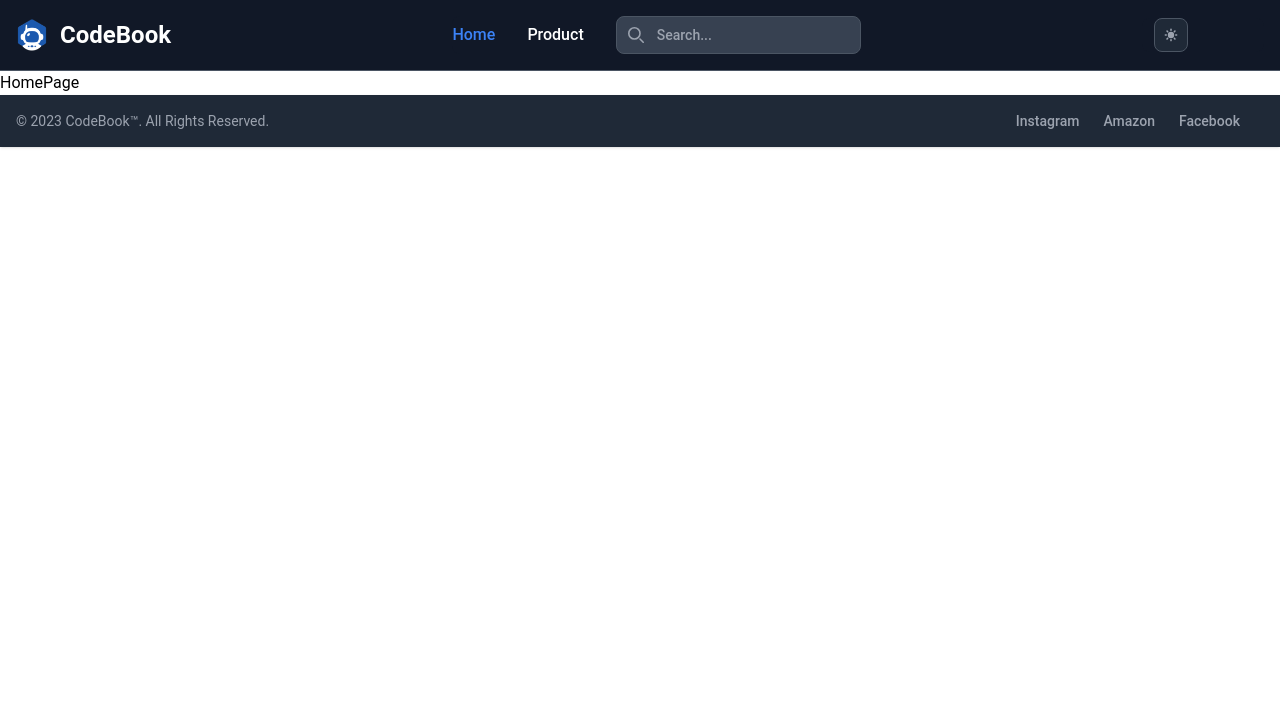
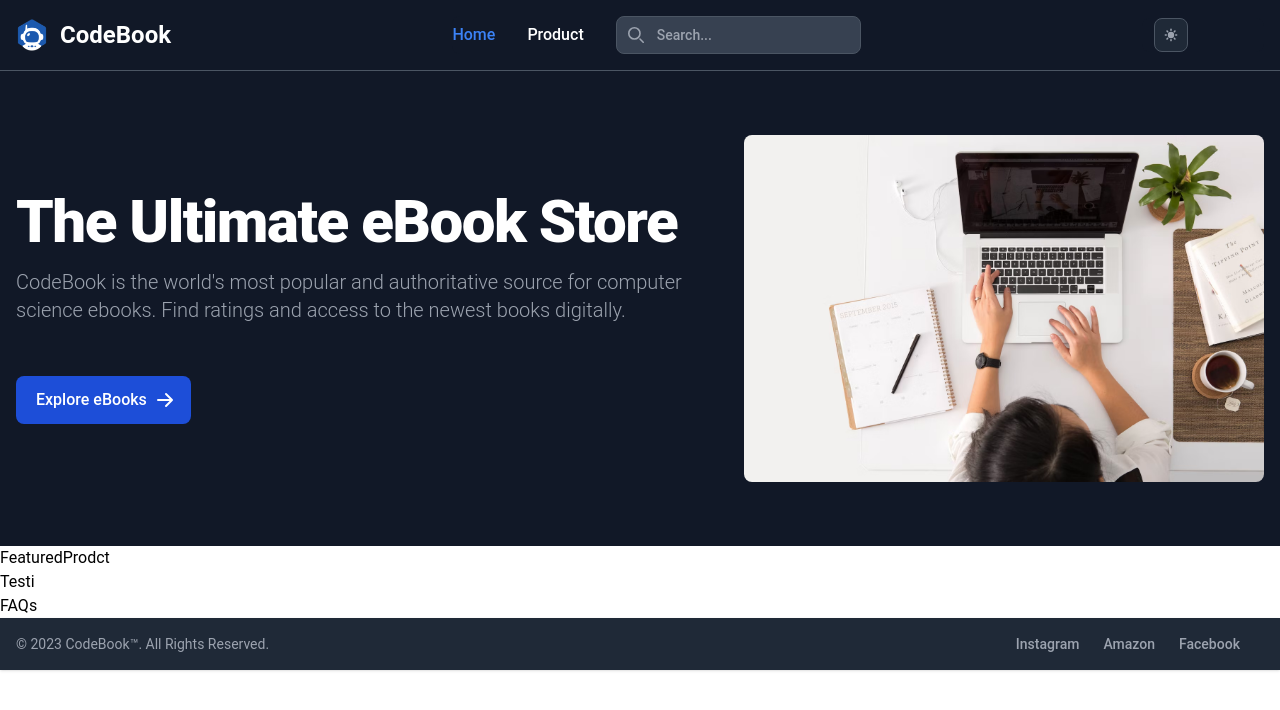
Before and after one commit to ariframaps/codebook, a React (Create React App) app: page / in a window 1280 px wide. Shown: the top 710 px of the page. Built offline with nearby package versions, Linux system fonts and the light colour scheme.

Commit message:
homepage section hero

```diff
--- a/src/output.css
+++ b/src/output.css
@@ -624,6 +624,38 @@ video {
   margin-inline-end: 1rem;
 }
 
+.-mr-1 {
+  margin-right: -0.25rem;
+}
+
+.mb-4 {
+  margin-bottom: 1rem;
+}
+
+.mb-6 {
+  margin-bottom: 1.5rem;
+}
+
+.ml-2 {
+  margin-left: 0.5rem;
+}
+
+.mr-3 {
+  margin-right: 0.75rem;
+}
+
+.mr-auto {
+  margin-right: auto;
+}
+
+.mr-5 {
+  margin-right: 1.25rem;
+}
+
+.mt-5 {
+  margin-top: 1.25rem;
+}
+
 .block {
   display: block;
 }
@@ -634,6 +666,10 @@ video {
 
 .inline-flex {
   display: inline-flex;
+}
+
+.grid {
+  display: grid;
 }
 
 .hidden {
@@ -654,6 +690,10 @@ video {
 
 .h-8 {
   height: 2rem;
+}
+
+.min-h-screen {
+  min-height: 100vh;
 }
 
 .w-10 {
@@ -678,6 +718,10 @@ video {
 
 .max-w-screen-xl {
   max-width: 1280px;
+}
+
+.max-w-2xl {
+  max-width: 42rem;
 }
 
 .flex-col {
@@ -727,6 +771,10 @@ video {
 .divide-gray-100 > :not([hidden]) ~ :not([hidden]) {
   --tw-divide-opacity: 1;
   border-color: rgb(243 244 246 / var(--tw-divide-opacity));
+}
+
+.place-self-center {
+  place-self: center;
 }
 
 .self-center {
@@ -783,6 +831,11 @@ video {
   background-color: rgb(255 255 255 / var(--tw-bg-opacity));
 }
 
+.bg-primary-700 {
+  --tw-bg-opacity: 1;
+  background-color: rgb(29 78 216 / var(--tw-bg-opacity));
+}
+
 .p-2 {
   padding: 0.5rem;
 }
@@ -809,6 +862,26 @@ video {
 .py-2 {
   padding-top: 0.5rem;
   padding-bottom: 0.5rem;
+}
+
+.px-5 {
+  padding-left: 1.25rem;
+  padding-right: 1.25rem;
+}
+
+.py-3 {
+  padding-top: 0.75rem;
+  padding-bottom: 0.75rem;
+}
+
+.py-8 {
+  padding-top: 2rem;
+  padding-bottom: 2rem;
+}
+
+.py-12 {
+  padding-top: 3rem;
+  padding-bottom: 3rem;
 }
 
 .ps-10 {
@@ -847,6 +920,16 @@ video {
   line-height: 1rem;
 }
 
+.text-4xl {
+  font-size: 2.25rem;
+  line-height: 2.5rem;
+}
+
+.text-base {
+  font-size: 1rem;
+  line-height: 1.5rem;
+}
+
 .font-medium {
   font-weight: 500;
 }
@@ -857,6 +940,22 @@ video {
 
 .font-semibold {
   font-weight: 600;
+}
+
+.font-extrabold {
+  font-weight: 800;
+}
+
+.font-light {
+  font-weight: 300;
+}
+
+.leading-none {
+  line-height: 1;
+}
+
+.tracking-tight {
+  letter-spacing: -0.025em;
 }
 
 .text-gray-500 {
@@ -906,6 +1005,11 @@ body {
 .hover\:bg-gray-100:hover {
   --tw-bg-opacity: 1;
   background-color: rgb(243 244 246 / var(--tw-bg-opacity));
+}
+
+.hover\:bg-primary-800:hover {
+  --tw-bg-opacity: 1;
+  background-color: rgb(30 64 175 / var(--tw-bg-opacity));
 }
 
 .hover\:text-blue-700:hover {
@@ -961,6 +1065,16 @@ body {
 .focus\:ring-gray-300:focus {
   --tw-ring-opacity: 1;
   --tw-ring-color: rgb(209 213 219 / var(--tw-ring-opacity));
+}
+
+.focus\:ring-gray-100:focus {
+  --tw-ring-opacity: 1;
+  --tw-ring-color: rgb(243 244 246 / var(--tw-ring-opacity));
+}
+
+.focus\:ring-primary-300:focus {
+  --tw-ring-opacity: 1;
+  --tw-ring-color: rgb(147 197 253 / var(--tw-ring-opacity));
 }
 
 .dark\:divide-gray-600:is(.dark *) > :not([hidden]) ~ :not([hidden]) {
@@ -1068,6 +1182,16 @@ body {
   --tw-ring-color: rgb(75 85 99 / var(--tw-ring-opacity));
 }
 
+.dark\:focus\:ring-gray-800:focus:is(.dark *) {
+  --tw-ring-opacity: 1;
+  --tw-ring-color: rgb(31 41 55 / var(--tw-ring-opacity));
+}
+
+.dark\:focus\:ring-primary-900:focus:is(.dark *) {
+  --tw-ring-opacity: 1;
+  --tw-ring-color: rgb(30 58 138 / var(--tw-ring-opacity));
+}
+
 @media (min-width: 640px) {
   .sm\:mt-0 {
     margin-top: 0px;
@@ -1156,6 +1280,21 @@ body {
     padding: 0px;
   }
 
+  .md\:text-5xl {
+    font-size: 3rem;
+    line-height: 1;
+  }
+
+  .md\:text-lg {
+    font-size: 1.125rem;
+    line-height: 1.75rem;
+  }
+
+  .md\:text-xl {
+    font-size: 1.25rem;
+    line-height: 1.75rem;
+  }
+
   .md\:text-blue-700 {
     --tw-text-opacity: 1;
     color: rgb(29 78 216 / var(--tw-text-opacity));
@@ -1190,6 +1329,66 @@ body {
   }
 }
 
+@media (min-width: 1024px) {
+  .lg\:col-span-5 {
+    grid-column: span 5 / span 5;
+  }
+
+  .lg\:col-span-7 {
+    grid-column: span 7 / span 7;
+  }
+
+  .lg\:mb-8 {
+    margin-bottom: 2rem;
+  }
+
+  .lg\:mt-0 {
+    margin-top: 0px;
+  }
+
+  .lg\:mt-5 {
+    margin-top: 1.25rem;
+  }
+
+  .lg\:flex {
+    display: flex;
+  }
+
+  .lg\:grid-cols-12 {
+    grid-template-columns: repeat(12, minmax(0, 1fr));
+  }
+
+  .lg\:gap-8 {
+    gap: 2rem;
+  }
+
+  .lg\:py-16 {
+    padding-top: 4rem;
+    padding-bottom: 4rem;
+  }
+
+  .lg\:text-xl {
+    font-size: 1.25rem;
+    line-height: 1.75rem;
+  }
+
+  .lg\:text-2xl {
+    font-size: 1.5rem;
+    line-height: 2rem;
+  }
+}
+
+@media (min-width: 1280px) {
+  .xl\:gap-0 {
+    gap: 0px;
+  }
+
+  .xl\:text-6xl {
+    font-size: 3.75rem;
+    line-height: 1;
+  }
+}
+
 .rtl\:space-x-reverse:where([dir="rtl"], [dir="rtl"] *) > :not([hidden]) ~ :not([hidden]) {
   --tw-space-x-reverse: 1;
 }
--- a/src/pages/Home/Components/Hero.js
+++ b/src/pages/Home/Components/Hero.js
@@ -1,5 +1,22 @@
+import { Link } from "react-router-dom"
+import hero from '../../../assets/images/hero.avif'
+
 export const Hero = () => {
     return (
-        <section>Hero</section>
+        <section className="bg-white dark:bg-gray-900">
+            <div className="grid max-w-screen-xl px-4 py-8 mx-auto lg:gap-8 xl:gap-0 lg:py-16 lg:grid-cols-12">
+                <div className="mr-auto place-self-center lg:col-span-7">
+                    <h1 className="max-w-2xl mb-4 text-4xl font-extrabold tracking-tight leading-none md:text-5xl xl:text-6xl dark:text-white">The Ultimate eBook Store</h1>
+                    <p className="max-w-2xl mb-6 font-light text-gray-500 lg:mb-8 md:text-lg lg:text-xl dark:text-gray-400">CodeBook is the world's most popular and authoritative source for computer science ebooks. Find ratings and access to the newest books digitally.</p>
+                    <Link to="/products" className="inline-flex items-center justify-center px-5 py-3 mt-5 mr-3 text-base font-medium text-center text-white rounded-lg bg-primary-700 hover:bg-primary-800 focus:ring-4 focus:ring-primary-300 dark:focus:ring-primary-900">
+                        Explore eBooks
+                        <svg className="w-5 h-5 ml-2 -mr-1" fill="currentColor" viewBox="0 0 20 20" xmlns="http://www.w3.org/2000/svg"><path fill-rule="evenodd" d="M10.293 3.293a1 1 0 011.414 0l6 6a1 1 0 010 1.414l-6 6a1 1 0 01-1.414-1.414L14.586 11H3a1 1 0 110-2h11.586l-4.293-4.293a1 1 0 010-1.414z" clip-rule="evenodd"></path></svg>
+                    </Link>
+                </div>
+                <div className="hidden lg:mt-0 lg:col-span-5 lg:flex">
+                    <img src={hero} className="rounded-lg" />
+                </div>
+            </div>
+        </section>
     )
 }
--- a/src/pages/Home/HomePage.js
+++ b/src/pages/Home/HomePage.js
@@ -1,5 +1,15 @@
+import { Hero } from "./Components/Hero"
+import { FeaturedProdct } from "./Components/FeaturedProdct"
+import { Testi } from "./Components/Testi"
+import { FAQs } from "./Components/FAQs"
+
 export const HomePage = () => {
     return (
-        <main>HomePage</main>
+        <main>
+            <Hero />
+            <FeaturedProdct />
+            <Testi />
+            <FAQs />
+        </main>
     )
 }
```
